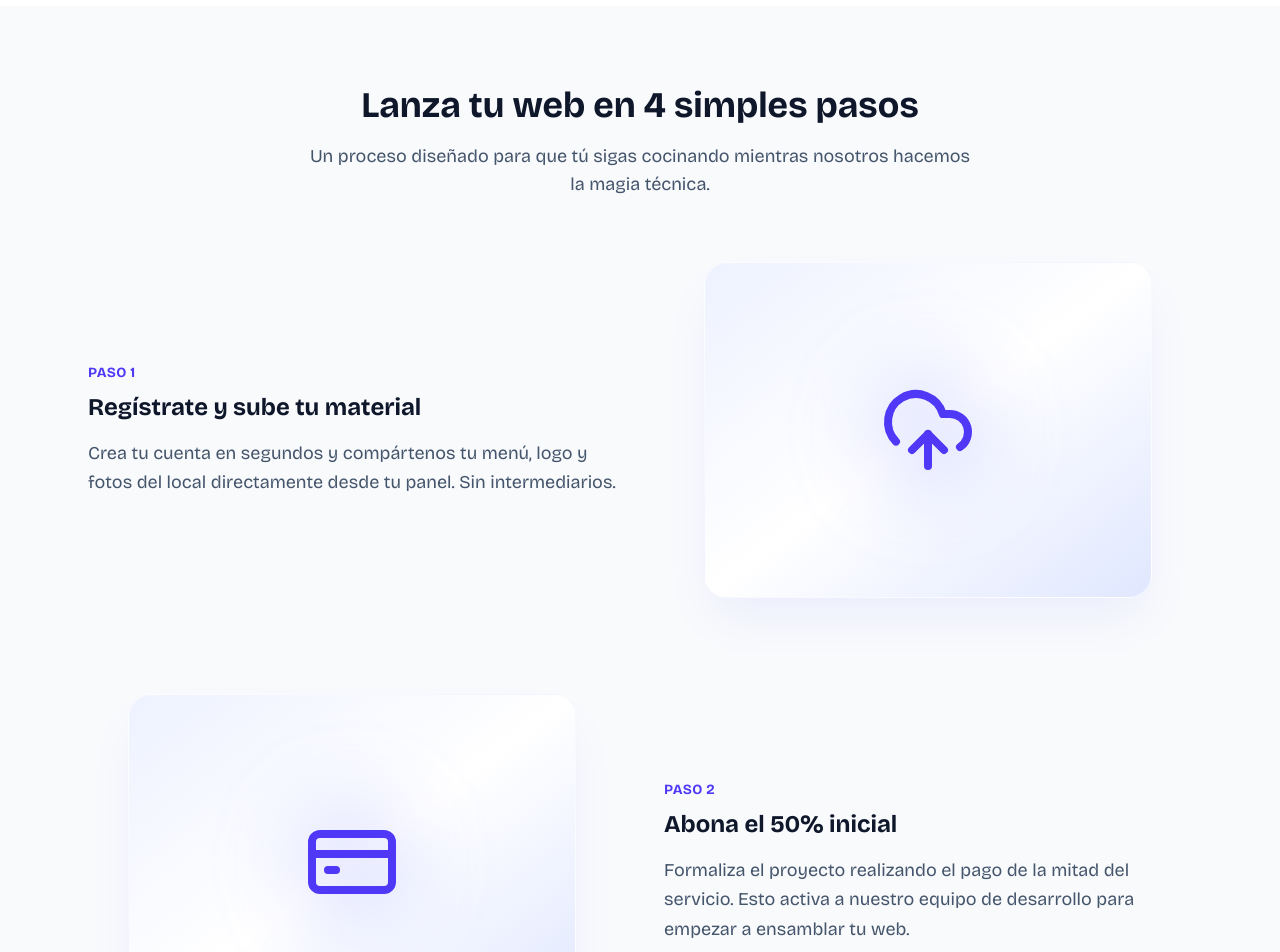
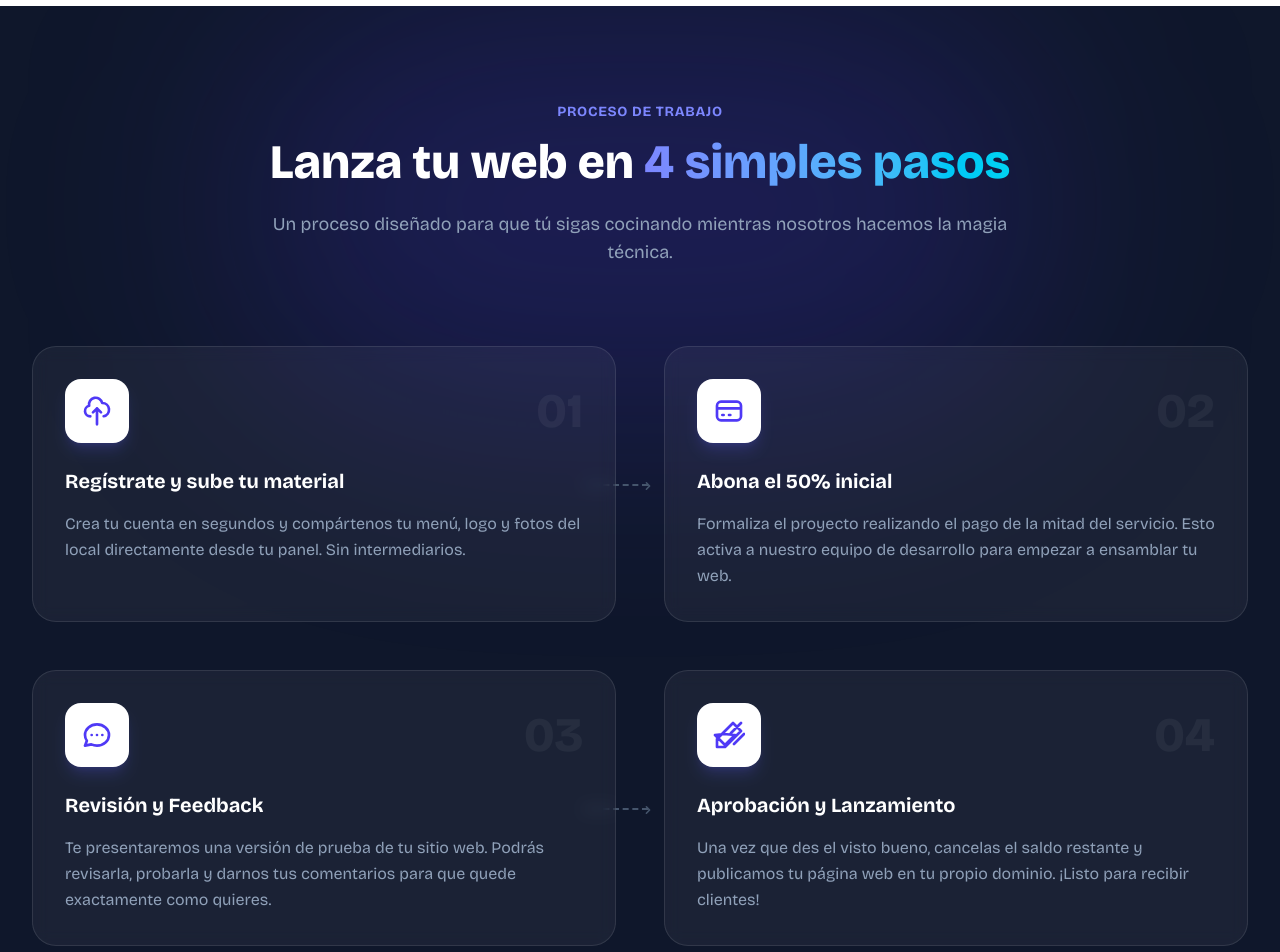
Before and after one commit to SebJoq21/AlquilaWeb, a React (Vite) app in the folder frontend/: page / in a window 1280 px wide. Shown: the part 1320-2272 px from the top of the page. Built offline with nearby package versions, Linux system fonts and the light colour scheme.

Commit message:
feat(Reseñas): Se agregó el carrusel de comentarios al landing page

```diff
--- a/frontend/src/components/Footer.jsx
+++ b/frontend/src/components/Footer.jsx
@@ -27,8 +27,8 @@ export default function Footer() {
             <ul className="flex flex-col gap-4 text-sm text-slate-400">
               <li><a href="#inicio" className="hover:text-indigo-400 transition-colors">Inicio</a></li>
               <li><a href="#demos" className="hover:text-indigo-400 transition-colors">Ver Demos</a></li>
-              <li><a href="#como-funciona" className="hover:text-indigo-400 transition-colors">Cómo funciona</a></li>
-              <li><a href="#planes" className="hover:text-indigo-400 transition-colors">Precios y Planes</a></li>
+              <li><a href="#how-it-works" className="hover:text-indigo-400 transition-colors">Cómo funciona</a></li>
+              <li><a href="#pricing" className="hover:text-indigo-400 transition-colors">Precios y Planes</a></li>
             </ul>
           </div>
 
--- a/frontend/src/components/Hero.jsx
+++ b/frontend/src/components/Hero.jsx
@@ -27,13 +27,13 @@ function Hero() {
         </p>
         <div className="flex flex-col sm:flex-row justify-center gap-4">
           <a
-            href="#planes"
+            href="#pricing"
             className="bg-indigo-600 text-white rounded-full px-8 py-3 font-medium shadow-sm hover:bg-indigo-700 transition-all"
           >
             Ver planes
           </a>
           <a
-            href="#planes"
+            href="#pricing"
             className="bg-white/10 hover:bg-white/20 text-white border border-white/20 backdrop-blur-sm rounded-full px-8 py-3 font-medium transition-all"
           >
             Empezar ahora
--- a/frontend/src/components/HowItWorks.jsx
+++ b/frontend/src/components/HowItWorks.jsx
@@ -1,97 +1,93 @@
-import { motion } from 'framer-motion'
-import { CloudUpload, CreditCard, MessagesSquare, Rocket } from 'lucide-react'
+import React from 'react';
 
 const steps = [
   {
+    number: '01',
     title: 'Regístrate y sube tu material',
-    description:
-      'Crea tu cuenta en segundos y compártenos tu menú, logo y fotos del local directamente desde tu panel. Sin intermediarios.',
-    icon: CloudUpload,
+    description: 'Crea tu cuenta en segundos y compártenos tu menú, logo y fotos del local directamente desde tu panel. Sin intermediarios.',
+    icon: (
+      <svg className="w-8 h-8 text-indigo-600" fill="none" stroke="currentColor" viewBox="0 0 24 24"><path strokeLinecap="round" strokeLinejoin="round" strokeWidth="2" d="M7 16a4 4 0 01-.88-7.903A5 5 0 1115.9 6L16 6a5 5 0 011 9.9M15 13l-3-3m0 0l-3 3m3-3v12"></path></svg>
+    )
   },
   {
+    number: '02',
     title: 'Abona el 50% inicial',
-    description:
-      'Formaliza el proyecto realizando el pago de la mitad del servicio. Esto activa a nuestro equipo de desarrollo para empezar a ensamblar tu web.',
-    icon: CreditCard,
+    description: 'Formaliza el proyecto realizando el pago de la mitad del servicio. Esto activa a nuestro equipo de desarrollo para empezar a ensamblar tu web.',
+    icon: (
+      <svg className="w-8 h-8 text-indigo-600" fill="none" stroke="currentColor" viewBox="0 0 24 24"><path strokeLinecap="round" strokeLinejoin="round" strokeWidth="2" d="M3 10h18M7 15h1m4 0h1m-7 4h12a3 3 0 003-3V8a3 3 0 00-3-3H6a3 3 0 00-3 3v8a3 3 0 003 3z"></path></svg>
+    )
   },
   {
+    number: '03',
     title: 'Revisión y Feedback',
-    description:
-      'Te presentaremos una versión de prueba de tu sitio web. Podrás revisarla, probarla y darnos tus comentarios para que quede exactamente como quieres.',
-    icon: MessagesSquare,
+    description: 'Te presentaremos una versión de prueba de tu sitio web. Podrás revisarla, probarla y darnos tus comentarios para que quede exactamente como quieres.',
+    icon: (
+      <svg className="w-8 h-8 text-indigo-600" fill="none" stroke="currentColor" viewBox="0 0 24 24"><path strokeLinecap="round" strokeLinejoin="round" strokeWidth="2" d="M8 12h.01M12 12h.01M16 12h.01M21 12c0 4.418-4.03 8-9 8a9.863 9.863 0 01-4.255-.949L3 20l1.395-3.72C3.512 15.042 3 13.574 3 12c0-4.418 4.03-8 9-8s9 3.582 9 8z"></path></svg>
+    )
   },
   {
+    number: '04',
     title: 'Aprobación y Lanzamiento',
-    description:
-      'Una vez que des el visto bueno, cancelas el saldo restante y publicamos tu página web en tu propio dominio. ¡Listo para recibir clientes!',
-    icon: Rocket,
-  },
-]
+    description: 'Una vez que des el visto bueno, cancelas el saldo restante y publicamos tu página web en tu propio dominio. ¡Listo para recibir clientes!',
+    icon: (
+      <svg className="w-8 h-8 text-indigo-600" fill="none" stroke="currentColor" viewBox="0 0 24 24"><path strokeLinecap="round" strokeLinejoin="round" strokeWidth="2" d="M13.5 10.5L21 3m-5.25 15.75l7.5-7.5m-15 0L1.5 12l7.5 7.5 7.5-7.5zM3 15v6h6l12-12-6-6L3 15z"></path></svg>
+    )
+  }
+];
 
-function StepRow({ step, index }) {
-  const Icon = step.icon
-  const reversed = index % 2 !== 0
+export default function HowItWorks() {
+  return (
+    <section id="how-it-works" className="py-24 bg-slate-900 relative overflow-hidden">
+      {/* Elementos decorativos de fondo */}
+      <div className="absolute top-0 left-1/2 -translate-x-1/2 w-[800px] h-[400px] bg-indigo-600/20 rounded-full blur-[120px] pointer-events-none"></div>
 
-  return (
-    <motion.div
-      initial={{ opacity: 0, y: 50 }}
-      whileInView={{ opacity: 1, y: 0 }}
-      viewport={{ once: true, margin: '-100px' }}
-      transition={{ duration: 0.6, ease: 'easeOut' }}
-      className={`flex flex-col lg:flex-row items-center gap-12 ${
-        reversed ? 'lg:flex-row-reverse' : ''
-      }`}
-    >
-      {/* Columna de Texto */}
-      <div className="w-full lg:w-1/2">
-        <span className="text-indigo-600 font-bold tracking-wide uppercase text-sm mb-2 block">
-          Paso {index + 1}
-        </span>
-        <h3 className="text-2xl font-bold text-slate-900 mb-4">
-          {step.title}
-        </h3>
-        <p className="text-lg text-slate-600 leading-relaxed">
-          {step.description}
-        </p>
-      </div>
-
-      {/* Columna Gráfica */}
-      <div className="w-full lg:w-1/2 flex justify-center">
-        <motion.div
-          whileHover={{ scale: 1.02 }}
-          transition={{ type: 'spring', stiffness: 300 }}
-          className="aspect-[4/3] max-w-md w-full rounded-3xl shadow-2xl shadow-indigo-500/10 bg-gradient-to-br from-indigo-50 via-white to-indigo-100 flex items-center justify-center relative overflow-hidden border border-white/50"
-        >
-          <div className="absolute w-32 h-32 bg-indigo-400/20 rounded-full blur-2xl" />
-          <Icon className="w-24 h-24 text-indigo-600 relative" />
-        </motion.div>
-      </div>
-    </motion.div>
-  )
-}
-
-function HowItWorks() {
-  return (
-    <section id="como-funciona" className="py-20 bg-slate-50">
-      <div className="max-w-6xl mx-auto px-4 sm:px-6">
-        <div className="text-center max-w-2xl mx-auto mb-16">
-          <h2 className="text-3xl md:text-4xl font-bold text-slate-900">
-            Lanza tu web en 4 simples pasos
+      <div className="max-w-7xl mx-auto px-4 sm:px-6 lg:px-8 relative z-10">
+        {/* Encabezado */}
+        <div className="text-center max-w-3xl mx-auto mb-20">
+          <span className="text-indigo-400 font-bold tracking-wider uppercase text-sm mb-4 block">Proceso de Trabajo</span>
+          <h2 className="text-3xl md:text-5xl font-black text-white mb-6">
+            Lanza tu web en <span className="text-transparent bg-clip-text bg-gradient-to-r from-indigo-400 to-cyan-400">4 simples pasos</span>
           </h2>
-          <p className="mt-4 text-lg text-slate-600">
-            Un proceso diseñado para que tú sigas cocinando mientras nosotros
-            hacemos la magia técnica.
+          <p className="text-lg text-slate-400">
+            Un proceso diseñado para que tú sigas cocinando mientras nosotros hacemos la magia técnica.
           </p>
         </div>
 
-        <div className="space-y-16 lg:space-y-24">
+        {/* Cuadrícula de Pasos */}
+        <div className="grid grid-cols-1 md:grid-cols-2 gap-8 lg:gap-12 relative">
+
           {steps.map((step, index) => (
-            <StepRow key={step.title} step={step} index={index} />
+            <div key={step.number} className="relative group">
+              {/* Tarjeta */}
+              <div className="bg-white/5 border border-white/10 backdrop-blur-sm rounded-3xl p-8 hover:bg-white/10 transition-all duration-300 relative z-10 h-full flex flex-col">
+                <div className="flex items-center justify-between mb-6">
+                  <div className="w-16 h-16 bg-white rounded-2xl flex items-center justify-center shadow-lg shadow-indigo-500/20 group-hover:scale-110 transition-transform duration-300">
+                    {step.icon}
+                  </div>
+                  <span className="text-5xl font-black text-white/5 group-hover:text-white/10 transition-colors">
+                    {step.number}
+                  </span>
+                </div>
+                <h3 className="text-xl font-bold text-white mb-4">{step.title}</h3>
+                <p className="text-slate-400 leading-relaxed flex-1">
+                  {step.description}
+                </p>
+              </div>
+
+              {/* Flecha conectora (Oculta en móviles, visible en desktop) */}
+              {/* Flecha de 1 a 2 y de 3 a 4 */}
+              {(index === 0 || index === 2) && (
+                <div className="hidden md:block absolute top-1/2 -right-8 w-16 h-0 border-t-2 border-dashed border-slate-600 z-0">
+                  <div className="absolute -right-2 -top-2 text-slate-600">
+                    <svg className="w-4 h-4" fill="currentColor" viewBox="0 0 20 20"><path fillRule="evenodd" d="M7.293 14.707a1 1 0 010-1.414L10.586 10 7.293 6.707a1 1 0 011.414-1.414l4 4a1 1 0 010 1.414l-4 4a1 1 0 01-1.414 0z" clipRule="evenodd"></path></svg>
+                  </div>
+                </div>
+              )}
+            </div>
           ))}
+
         </div>
       </div>
     </section>
-  )
+  );
 }
-
-export default HowItWorks
--- a/frontend/src/components/Navbar.jsx
+++ b/frontend/src/components/Navbar.jsx
@@ -19,8 +19,9 @@ export default function Navbar({ onLogin, onRegister }) {
         <div className="hidden md:flex items-center gap-10">
           <a href="#inicio" className="text-base font-medium text-slate-600 hover:text-indigo-600 transition-colors">Inicio</a>
           <a href="#demos" className="text-base font-medium text-slate-600 hover:text-indigo-600 transition-colors">Demos</a>
-          <a href="#como-funciona" className="text-base font-medium text-slate-600 hover:text-indigo-600 transition-colors">Cómo funciona</a>
-          <a href="#planes" className="text-base font-medium text-slate-600 hover:text-indigo-600 transition-colors">Precios</a>
+          <a href="#how-it-works" className="text-base font-medium text-slate-600 hover:text-indigo-600 transition-colors">Cómo funciona</a>
+          <a href="#reviews" className="text-base font-medium text-slate-600 hover:text-indigo-600 transition-colors">Reseñas</a>
+          <a href="#pricing" className="text-base font-medium text-slate-600 hover:text-indigo-600 transition-colors">Precios</a>
         </div>
 
         {/* Derecha: Botones de Acción */}
--- a/frontend/src/components/Pricing.jsx
+++ b/frontend/src/components/Pricing.jsx
@@ -2,7 +2,7 @@ import { CheckCircle2 } from 'lucide-react'
 
 function Pricing({ onRegister }) {
   return (
-    <section id="planes" className="bg-slate-50 py-24">
+    <section id="pricing" className="bg-slate-50 py-24">
       <div className="max-w-7xl mx-auto px-4 sm:px-6 lg:px-8">
         <h2 className="text-center text-3xl font-bold text-slate-900">
           Planes claros, sin sorpresas
--- a/frontend/src/index.css
+++ b/frontend/src/index.css
@@ -55,3 +55,15 @@ html {
   -ms-overflow-style: none; /* IE y Edge */
   scrollbar-width: none; /* Firefox */
 }
+
+@keyframes marquee {
+  0% { transform: translateX(0%); }
+  100% { transform: translateX(-50%); }
+}
+.animate-marquee {
+  animation: marquee 35s linear infinite;
+  width: max-content;
+}
+.animate-marquee:hover {
+  animation-play-state: paused;
+}
--- a/frontend/src/pages/Home.jsx
+++ b/frontend/src/pages/Home.jsx
@@ -4,6 +4,7 @@ import Navbar from '../components/Navbar'
 import Hero from '../components/Hero'
 import Portfolio from '../components/Portfolio'
 import HowItWorks from '../components/HowItWorks'
+import Testimonials from '../components/Testimonials'
 import Pricing from '../components/Pricing'
 import Footer from '../components/Footer'
 import AuthModal from '../components/AuthModal'
@@ -28,6 +29,7 @@ function Home() {
       <Hero />
       <Portfolio />
       <HowItWorks />
+      <Testimonials />
       <Pricing onRegister={() => setAuthModal('register')} />
       <Footer />
 
```
Also changed, not shown: frontend/src/components/Testimonials.jsx (added, +103 -0 lines).
